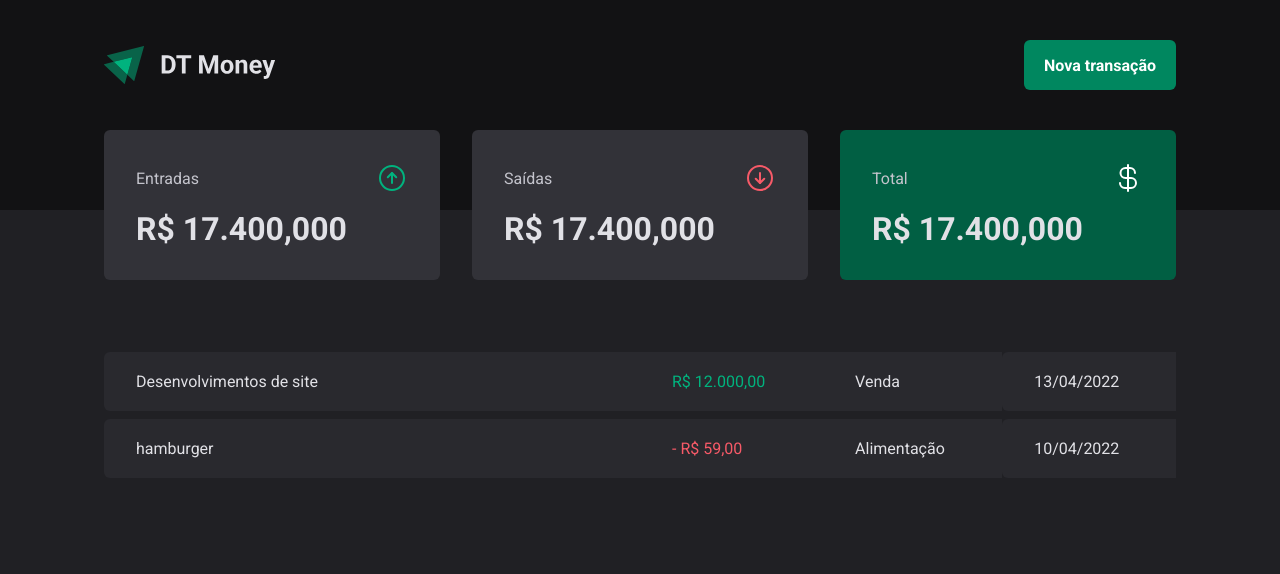
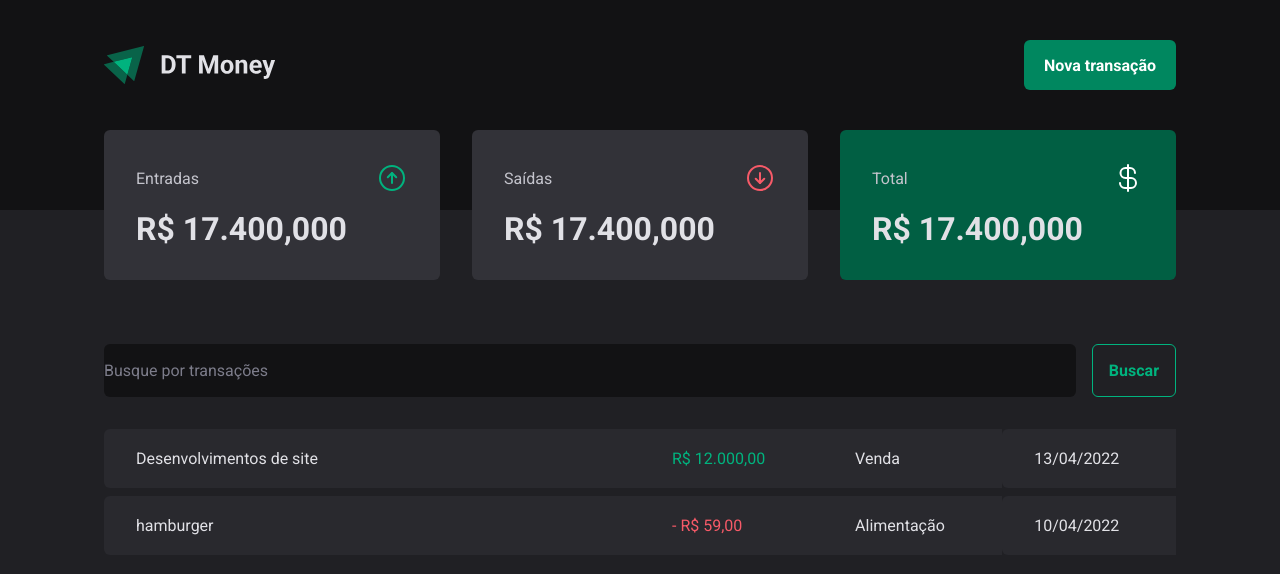
Before and after one commit to viniciusferreira7/dt-money, a React (Vite) app: page / in a window 1280 px wide. Shown: the top 574 px of the page. Built offline with nearby package versions, Linux system fonts and the light colour scheme.

Commit message:
style(searchform): components is done

```diff
--- /dev/null
+++ b/src/pages/Transactions/components/SearchForm/index.tsx
@@ -0,0 +1,10 @@
+import { SearchFormContainer } from './styles'
+
+export function SearchForm() {
+  return (
+    <SearchFormContainer>
+      <input type="text" placeholder="Busque por transações" />
+      <button type="submit">Buscar</button>
+    </SearchFormContainer>
+  )
+}
--- /dev/null
+++ b/src/pages/Transactions/components/SearchForm/styles.ts
@@ -0,0 +1,40 @@
+import styled from 'styled-components'
+
+export const SearchFormContainer = styled.form`
+  display: flex;
+  gap: 1rem;
+
+  input {
+    flex: 1;
+    border-radius: 6px;
+    border: 0;
+
+    background-color: ${(props) => props.theme['gray-900']};
+    color: ${(props) => props.theme['gray-300']};
+
+    &::placeholder {
+      color: ${(props) => props.theme['gray-500']};
+    }
+  }
+
+  button {
+    display: flex;
+    align-items: center;
+    gap: 0.75rem;
+
+    border: 1px solid ${(props) => props.theme['green-300']};
+    border-radius: 6px;
+    padding: 1rem;
+
+    background: transparent;
+    color: ${(props) => props.theme['green-300']};
+    font-weight: bold;
+
+    &:hover {
+      background: ${(props) => props.theme['green-500']};
+      border-color: ${(props) => props.theme['green-500']};
+      color: ${(props) => props.theme.white};
+      transition: background-color 0.2s, color 0.2s, border-color 0.2s;
+    }
+  }
+`
--- a/src/pages/Transactions/index.tsx
+++ b/src/pages/Transactions/index.tsx
@@ -1,5 +1,6 @@
 import { Header } from '../../components/Header'
 import { Summary } from '../../components/Summary'
+import { SearchForm } from './components/SearchForm'
 import {
   PriceHighLight,
   TransactionsContainer,
@@ -12,6 +13,7 @@
       <Header />
       <Summary />
       <TransactionsContainer>
+        <SearchForm />
         <TransactionsTable>
           <tbody>
             <tr>
--- a/src/pages/Transactions/styles.ts
+++ b/src/pages/Transactions/styles.ts
@@ -10,7 +10,7 @@
   width: 100%;
   border-collapse: separate;
   border-spacing: 0 0.5rem;
-  /* margin-top: 1.5rem; */
+  margin-top: 1.5rem;
 
   td {
     padding: 1.25rem 2rem;
```
